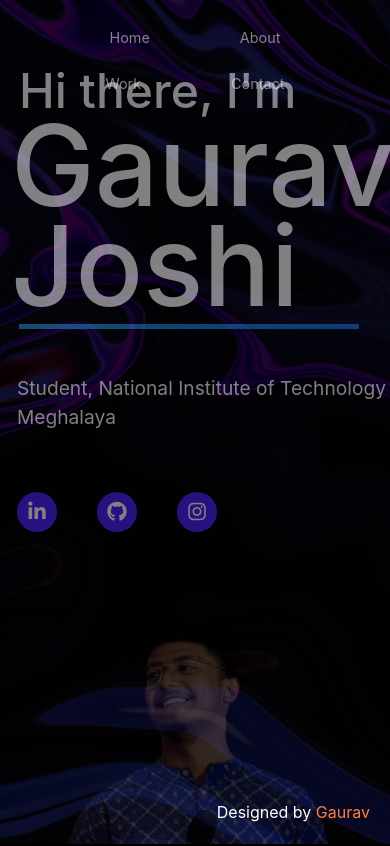
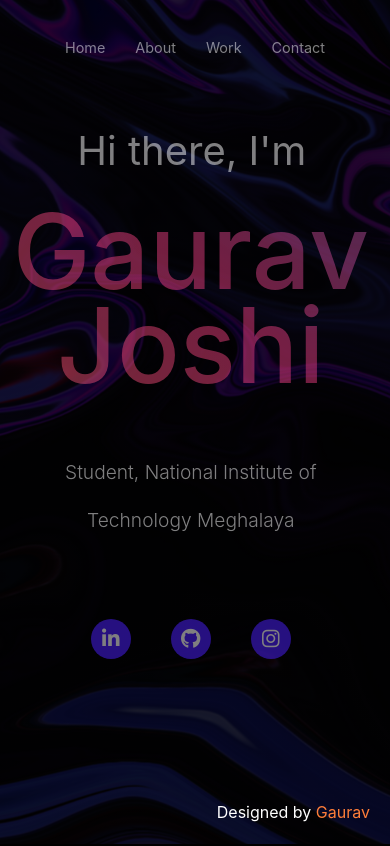
Before and after one commit to webgaurav02/portfolio, a React (Create React App) app: page / in a window 390 px wide. Shown: the top 846 px of the page. Built offline with nearby package versions, Linux system fonts and the light colour scheme.

Commit message:
Made Home section responsive for small screens

```diff
--- a/src/App.css
+++ b/src/App.css
@@ -10,6 +10,8 @@
   min-height: 100vh;
   overflow-x: hidden;
   position: relative;
+  text-align: center;
+  justify-content: center;
 }
 
 /* Home CSS Styles */
@@ -24,9 +26,9 @@
   transition: background-color 0.5s ease;
 }
 
-.navbar.scrolled {
-  background: rgb(0, 0, 0, 0.9);
-  backdrop-filter: blur(50);
+.navbar.scrolled{
+  background: rgb(0, 0, 0, 0.7);
+  backdrop-filter: blur(5px);
 }
 
 .nav-links {
@@ -88,3 +90,46 @@
 .des-by p{
   font-size: 1rem;
 }
+
+@media only screen and (max-width: 600px) {
+  .App{
+    justify-content: center;
+    margin: 0;
+    padding: 0;
+  }
+
+  .navbar {
+    left: 0;
+    right:0;
+    margin: 0 auto;
+    margin-top: 25px;
+    height: fit-content;
+    width: fit-content;
+    border-radius: 40px;
+  }
+
+  .navbar.scrolled {
+    background: rgb(0, 0, 0, 0.6);
+    color: white;
+    backdrop-filter: blur(8px);
+  }
+
+  .nav-links {
+    height: fit-content;
+    width: fit-content;
+    overflow: hidden;
+    padding: 0;
+    display: flex;
+    justify-content: center;
+  }
+
+  .nav-links li {
+    margin: 7px 15px;
+  }
+
+  .nav-links li p{
+    color: rgb(255, 255, 255);
+    padding: 0;
+    margin: 0;
+  }
+}
--- a/src/Home.css
+++ b/src/Home.css
@@ -27,6 +27,7 @@
   display: flex;
   flex-direction: column;
   justify-content: center;
+  text-align: left;
 }
 
 .name-line {
@@ -170,3 +171,73 @@ a {
     opacity: 1;
   }
 }
+
+@media only screen and (max-width: 600px) {
+  .home {
+    width: 100vw;
+    margin: 0;
+    padding: 2%;
+    justify-content: center;
+    text-align: center;
+  }
+
+  .head {
+    margin: 0;
+    width: 100vw;
+    display: flex;
+    text-align: center;
+    margin-top: 30%;
+    margin-left: 0;
+    line-height: 3rem;
+    overflow-x: hidden;
+    justify-content: center;
+  }
+
+  .name-line {
+    height: 0;
+    width: 0;
+    pointer-events: none;
+  }
+
+  .head h1 {
+    font-size: 6.5rem;
+    pointer-events: none;
+    color: transparent;
+    background: linear-gradient(45deg, #ee7752, #e73c7e, #1378d7, #37a5dc);
+    background-size: 400% 400%;
+    background-clip: text;
+    animation: gradient 8s ease infinite;
+    margin: 30px auto 40px;
+  }
+
+  .head h3 {
+    font-weight: 400;
+    font-size: 2.5rem;
+  }
+
+  .head p {
+    font: 1rem;
+    margin: 15px auto;
+    font-weight: 350;
+    width: 75%;
+  }
+
+  .social-links {
+    justify-content: center;
+    margin-right: -40px;
+    margin-top: 60px;
+  }
+
+  .profile {
+    height: 0;
+    width: 0;
+  }
+
+  .profile-col {
+    width: 0;
+    height: 0;
+    padding: 0;
+    margin: 0;
+  }
+
+}
--- a/src/Home.js
+++ b/src/Home.js
@@ -54,7 +54,7 @@ function Home() {
                 </a>
               </div>
             </Col>
-            <Col>
+            <Col class="profile-col">
               {/* <img src={profilePhoto} alt="My Photo" className='profile'></img> */}
               <div
                 className="profile slide-in-left"
```
